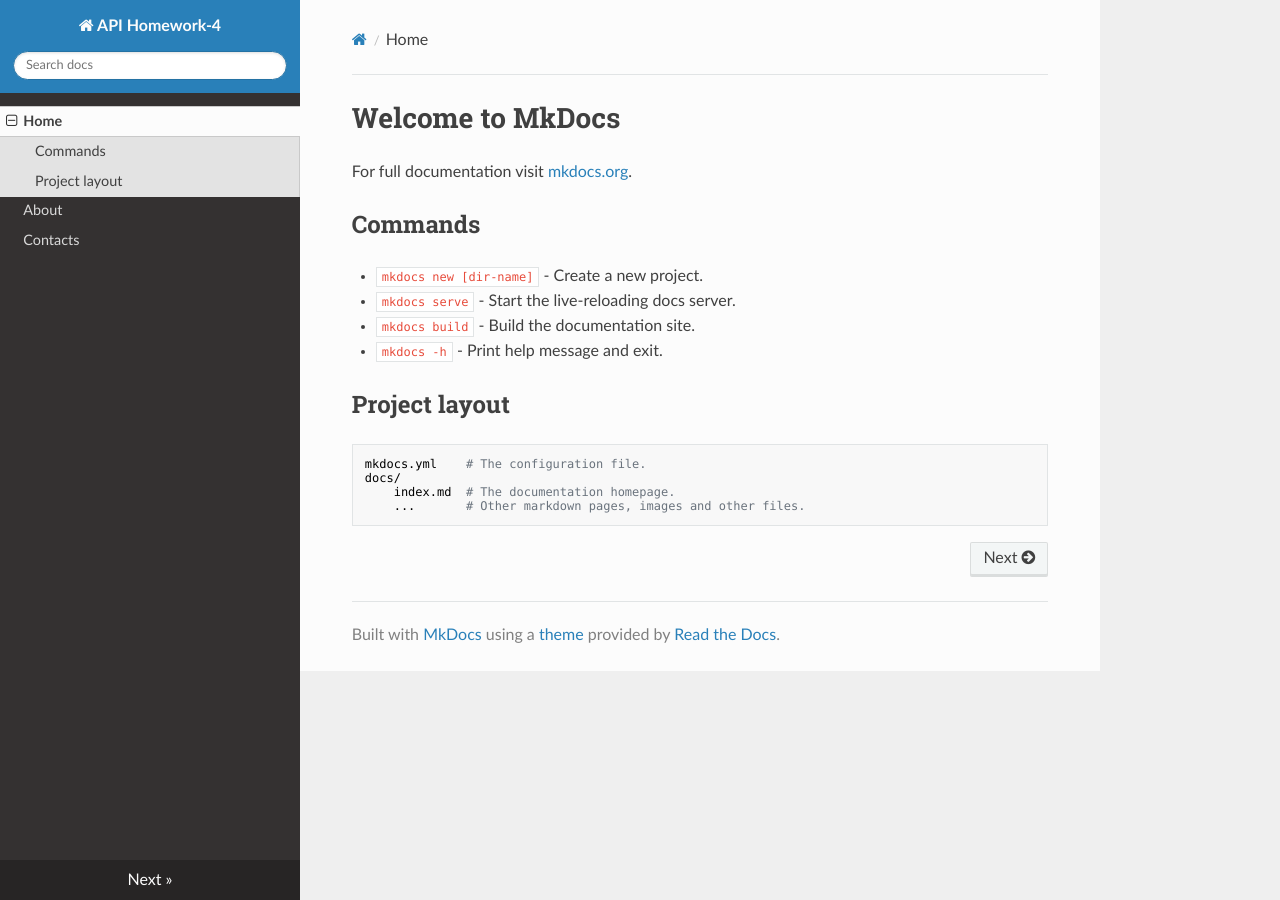
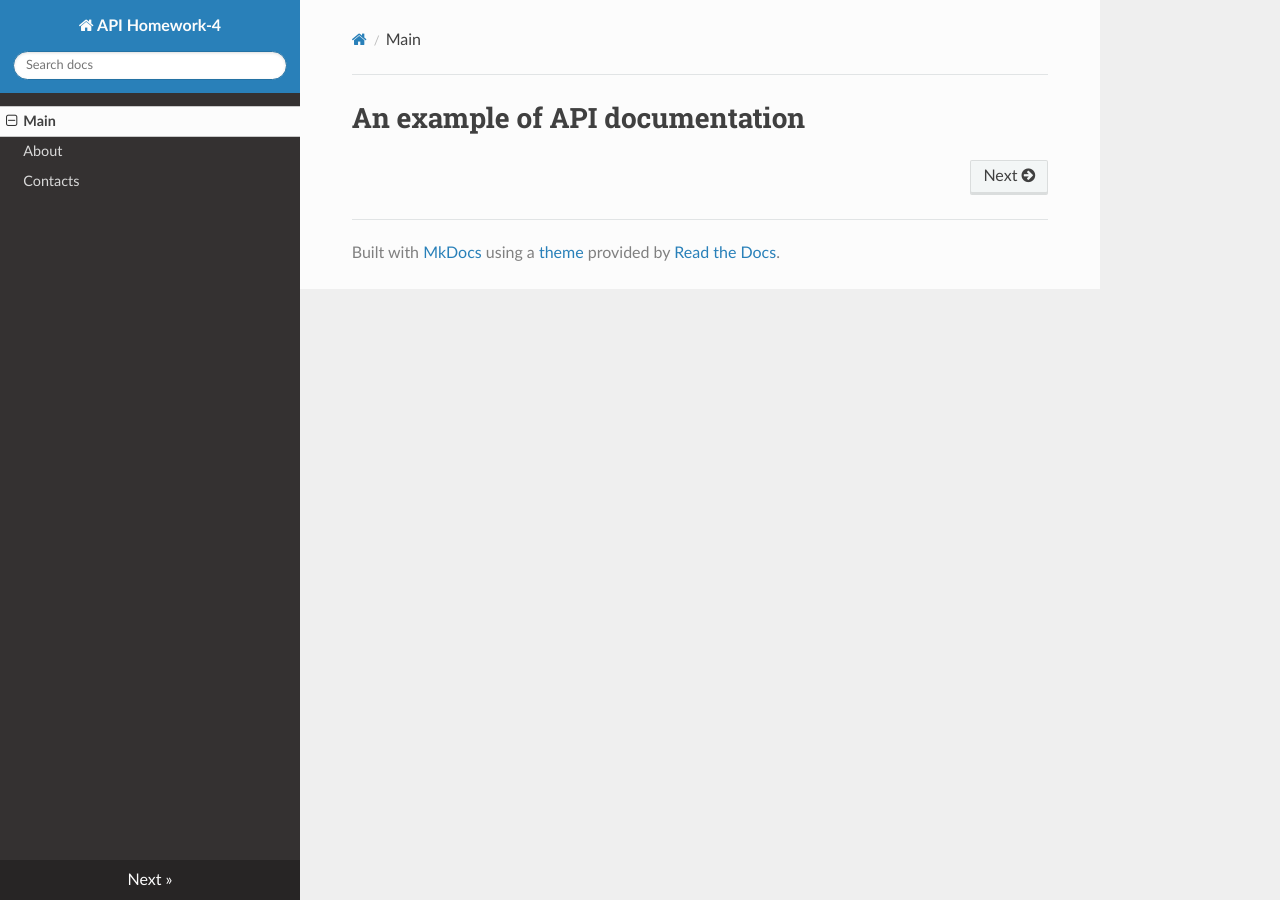
Before and after one commit to wldrnt/Homework, an MkDocs documentation site: the page built from docs/index.md, in a window 1280 px wide. Built offline with MkDocs 1.6.1, drawn with Linux system fonts in a browser that asks for light colours; nearby versions of some CDN libraries.

Commit message:
Add files via upload

```diff
--- a/docs/index.md
+++ b/docs/index.md
@@ -1,17 +1 @@
-# Welcome to MkDocs
-
-For full documentation visit [mkdocs.org](https://www.mkdocs.org).
-
-## Commands
-
-* `mkdocs new [dir-name]` - Create a new project.
-* `mkdocs serve` - Start the live-reloading docs server.
-* `mkdocs build` - Build the documentation site.
-* `mkdocs -h` - Print help message and exit.
-
-## Project layout
-
-    mkdocs.yml    # The configuration file.
-    docs/
-        index.md  # The documentation homepage.
-        ...       # Other markdown pages, images and other files.
+# An example of API documentation
--- a/mkdocs.yml
+++ b/mkdocs.yml
@@ -2,6 +2,6 @@ site_name: API Homework-4
 site_description: An example of API documentation
 theme: readthedocs
 nav:
-  - Home: index.md
+  - Main: index.md
   - About: about.md
   - Contacts: contacts.md
```
